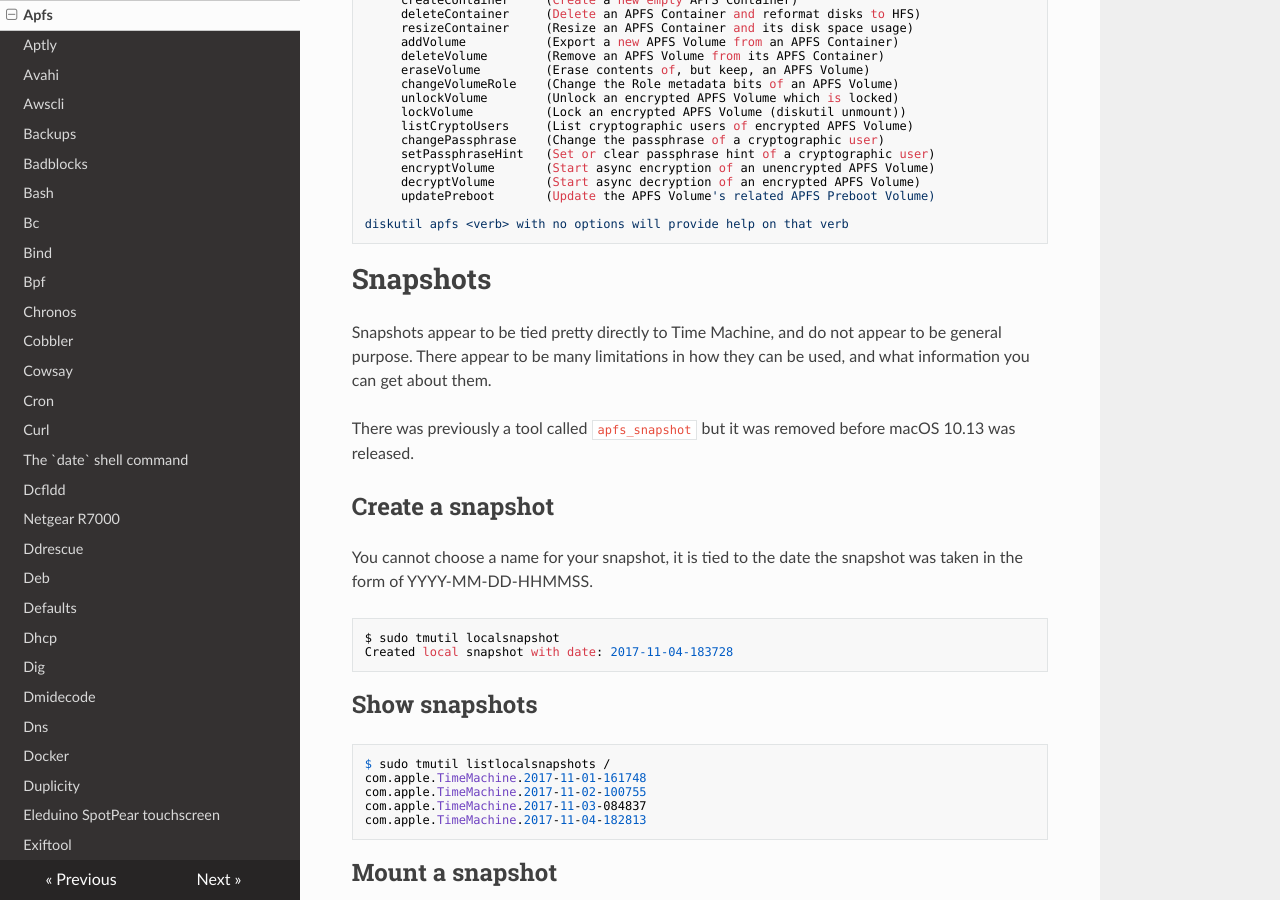
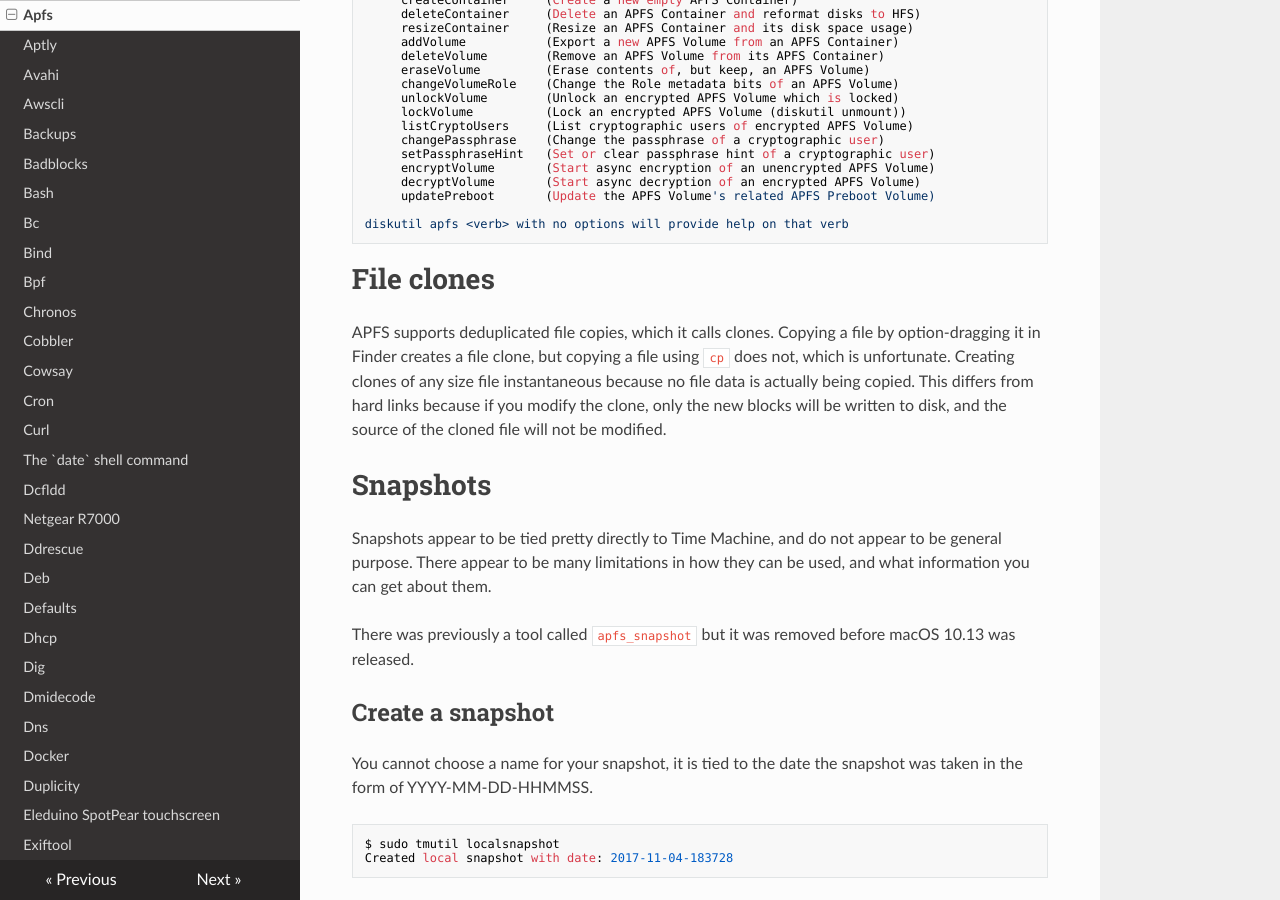
Before and after one commit to lando-cal/tech-notes, an MkDocs documentation site: the page built from docs/apfs.md, in a window 1280 px wide and 900 px high, scrolled down 364 px. Built offline with MkDocs 1.6.1, drawn with Linux system fonts in a browser that asks for light colours; nearby versions of some CDN libraries.

Commit message:
Add info about file clones

````diff
--- a/docs/apfs.md
+++ b/docs/apfs.md
@@ -29,6 +29,10 @@ Usage:  diskutil [quiet] ap[fs] <verb> <options>
 
 diskutil apfs <verb> with no options will provide help on that verb
 ```
+
+# File clones
+
+APFS supports deduplicated file copies, which it calls clones. Copying a file by option-dragging it in Finder creates a file clone, but copying a file using `cp` does not, which is unfortunate. Creating clones of any size file instantaneous because no file data is actually being copied. This differs from hard links because if you modify the clone, only the new blocks will be written to disk, and the source of the cloned file will not be modified.
 
 # Snapshots
 
````
